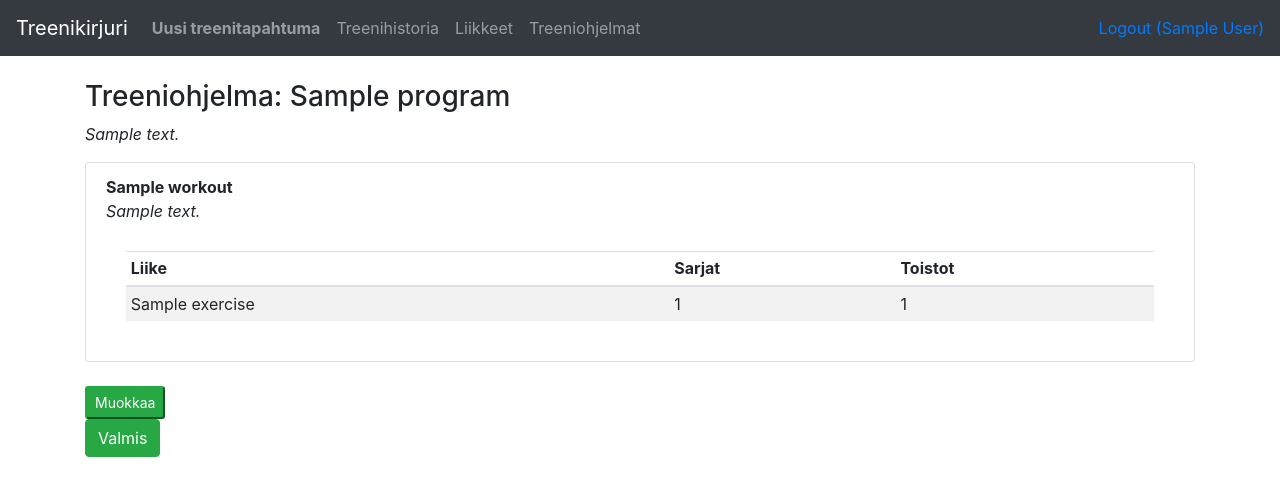
After one commit to jkotima/treenikirjuri, a Flask app: page /programs/1/ in a window 1280 px wide. The commit adds this page. Shown: the top 496 px of the page. Run offline with Flask 2, Linux system fonts and the light colour scheme; a user stored in the database is signed in; tables that the repository leaves empty hold one stand-in row (values such as "Sample post"); some libraries are stand-ins or nearby versions.

Commit message:
separate page to view exercise instead of editing it

```diff
--- a/application/programs/views.py
+++ b/application/programs/views.py
@@ -59,6 +59,19 @@ def programs_edit(program_id):
      workouts =  Workouts.query.filter_by(program_id=program_id).order_by('date_created'),
      exerciseform = exerciseform)
 
+@app.route("/programs/<program_id>/", methods=["GET"])
+@login_required
+def programs_view(program_id):
+    p = Programs.query.get(program_id)
+
+    exerciseform = AddExerciseToWorkoutForm()
+    exerciseform.exercise.choices = [(g.id, g.name) for g in Exercises.query.all()]
+
+    return render_template("programs/view.html", program = p, workoutform = ProgramAddWorkoutForm(),
+     workouts =  Workouts.query.filter_by(program_id=program_id).order_by('date_created'),
+     exerciseform = exerciseform)
+
+
 @app.route("/programs/addWorkout/<program_id>/", methods=["POST"])
 @login_required
 def programs_add_workout(program_id):
--- /dev/null
+++ b/application/templates/programs/view.html
@@ -0,0 +1,58 @@
+{% extends "layout.html" %}
+
+{% block body %}
+<h3>Treeniohjelma: {{ program.name }}</h3>
+<p><i>{{ program.description }}</i></p>
+
+<div class="card">
+    <ul class="list-group list-group-flush">
+        {% for workout in workouts %}
+        <li class="list-group-item">
+
+            <div class="row">
+                <div class="col">
+                    <b>{{ workout.name }}</b>
+                    <p><i>{{ workout.description }}</i></p>
+                </div>
+            </div>
+
+
+            <ul class="list-group list-group-flush">
+                <li class="list-group-item">
+                    <table class="table table-striped table-sm">
+                        <thead>
+                            <tr>
+                                <th>Liike</th>
+                                <th>Sarjat</th>
+                                <th>Toistot</th>
+                            </tr>
+                        </thead>
+                        <tbody>
+                            {% for exercise in workout.get_exercises() %}
+                            <tr>
+                                <td>{{ exercise.name }}</td>
+                                <td>{{ exercise.sets }}</td>
+                                <td>{{ exercise.reps }}</td>
+                            </tr>
+
+                            {% endfor %}
+                        </tbody>
+                    </table>
+                </li>
+            </ul>
+        </li>
+        {% endfor %}
+    </ul>
+</div>
+<br>
+
+{% if program.created_by == current_user.id %}
+<form method="GET" action="{{ url_for('programs_edit', program_id=program.id) }}">
+    <button type="submit" class="btn-sm btn-success">Muokkaa</button>
+</form>
+{% endif %}
+
+<form method="GET" action="{{ url_for('programs_index')}}">
+    <button type="submit" class="btn btn-success">Valmis</button>
+</form>
+{% endblock %}
```
Also changed, not shown: application/templates/programs/list.html (+7 -3 lines).
